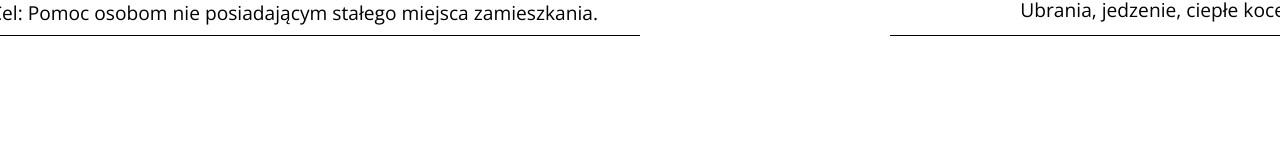
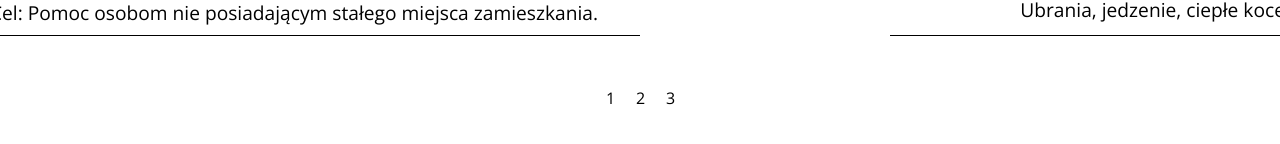
Before and after one commit to gruzin2046/OddajRzeczy, a React (Create React App) app: page / in a window 1280 px wide. Shown: the part 4159-4303 px from the top of the page. Before the commit the page ends 4245 px from the top, so only its background shows below. Built offline with nearby package versions, Linux system fonts and the light colour scheme.

Commit message:
helpDesc middle2

```diff
--- a/src/components/HelpDesc.jsx
+++ b/src/components/HelpDesc.jsx
@@ -42,6 +42,11 @@ export default class FourSteps extends Component {
                         </div>
                     </div>
                 </div>
+                <div className="helpOrganizationsNumb">
+                    <div className="numb 1">1</div>
+                    <div className="numb 2">2</div>
+                    <div className="numb 3">3</div>
+                </div>
             </section>
         </div>
         );
--- a/src/css_files/HelpDesc.scss
+++ b/src/css_files/HelpDesc.scss
@@ -27,7 +27,8 @@
     border: 1px solid white;
 }
 
-.organization:hover {
+.organization:hover,
+.numb:hover {
     border: 1px solid black;
 }
 
@@ -69,3 +70,17 @@
 .orgDesc {
     font-size: 1.2rem;
 }
+
+.helpOrganizationsNumb {
+    display: flex;
+    align-items: center;
+    font-size: 1rem;
+    margin-top: 40px;
+}
+
+.numb {
+    width: 30px;
+    padding: 10px;
+    text-align: center;
+    border: 1px solid white;
+}
```
